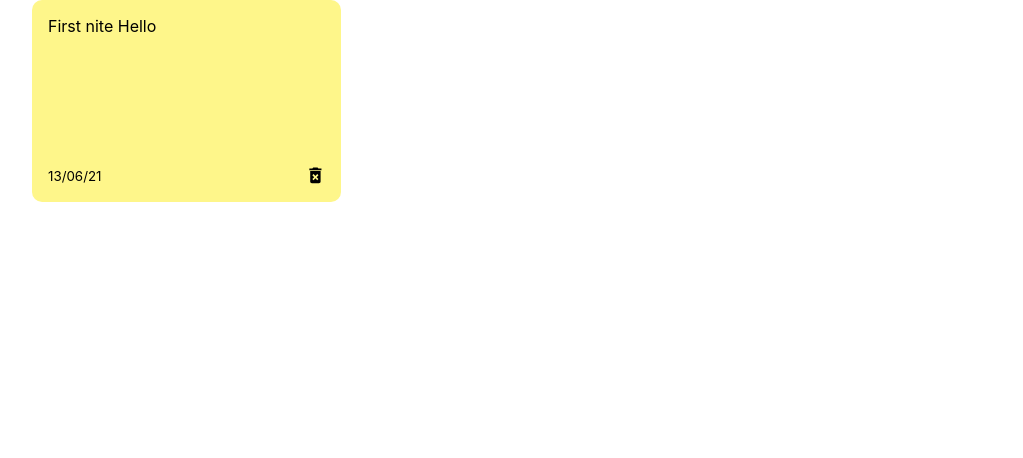
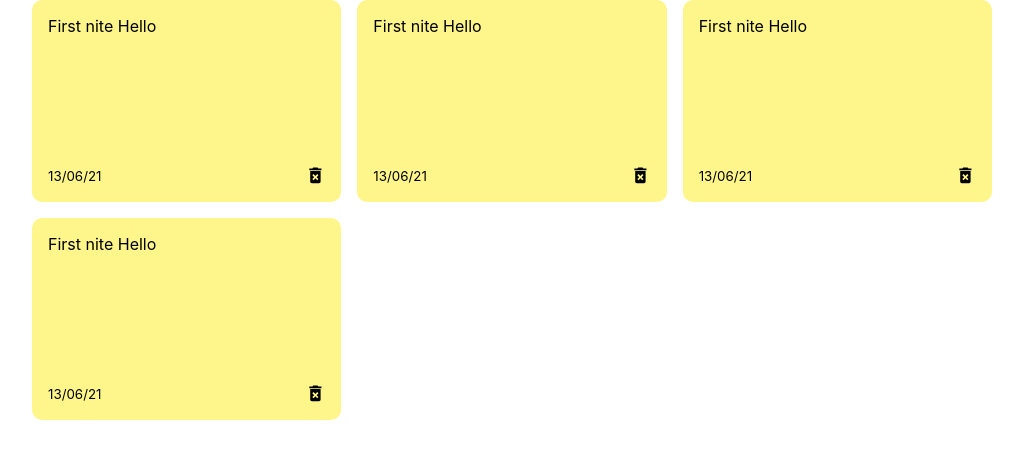
Before and after one commit to Sma-source/react-note, a React (Create React App) app: page / in a window 1280 px wide. Shown: the top 458 px of the page, without its empty margins (128-1151 px from the left). Built offline with nearby package versions, Linux system fonts and the light colour scheme.

Commit message:
map to notes

```diff
--- a/src/components/NoteList.js
+++ b/src/components/NoteList.js
@@ -4,7 +4,9 @@ import Note from "./Note";
 const NoteList = ({ notes }) => {
   return (
     <div className="notes-list">
-      <Note />
+      {notes.map((note) => (
+        <Note id={note.id} text={note.text} date={note.date} />
+      ))}
     </div>
   );
 };
```
